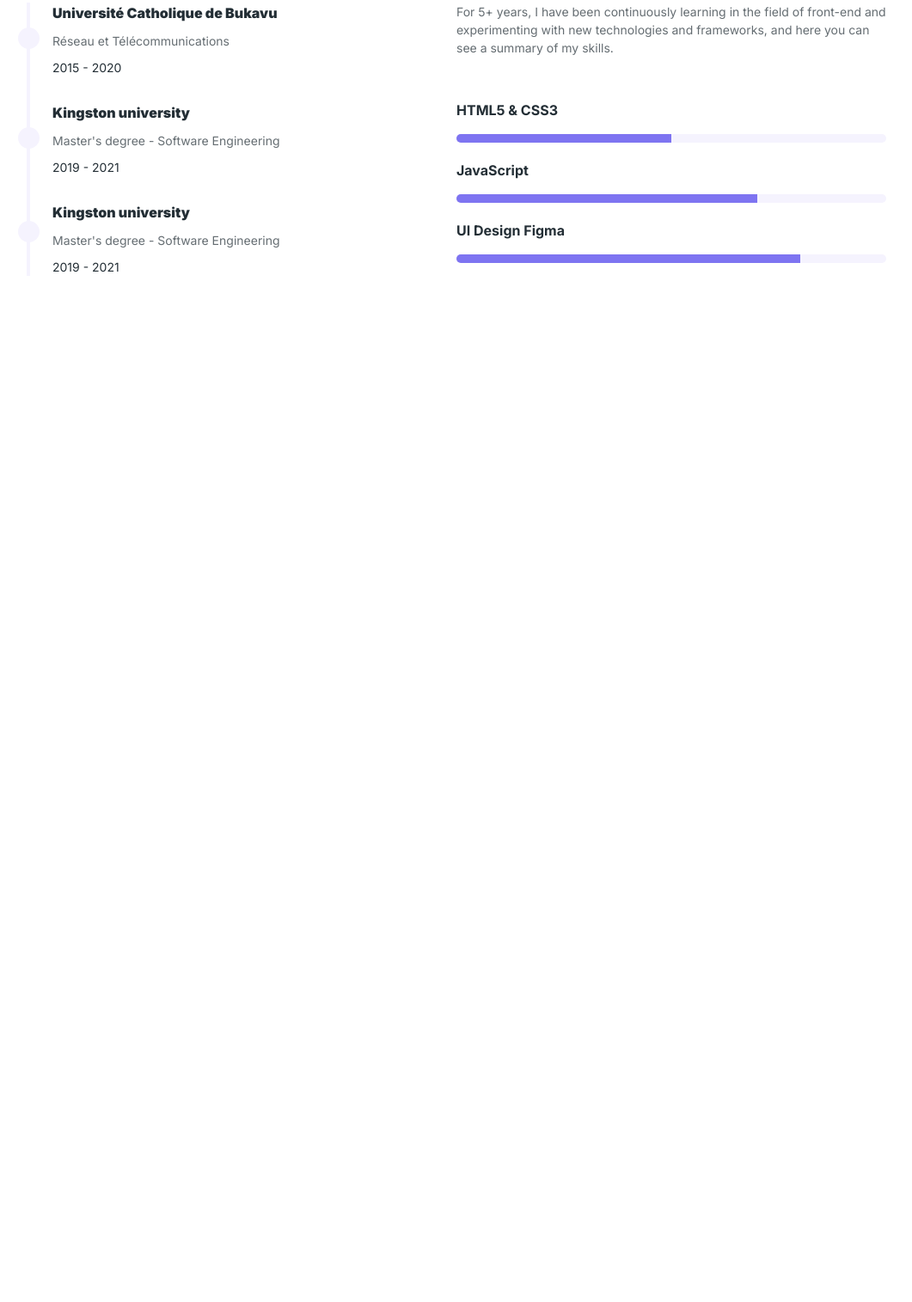
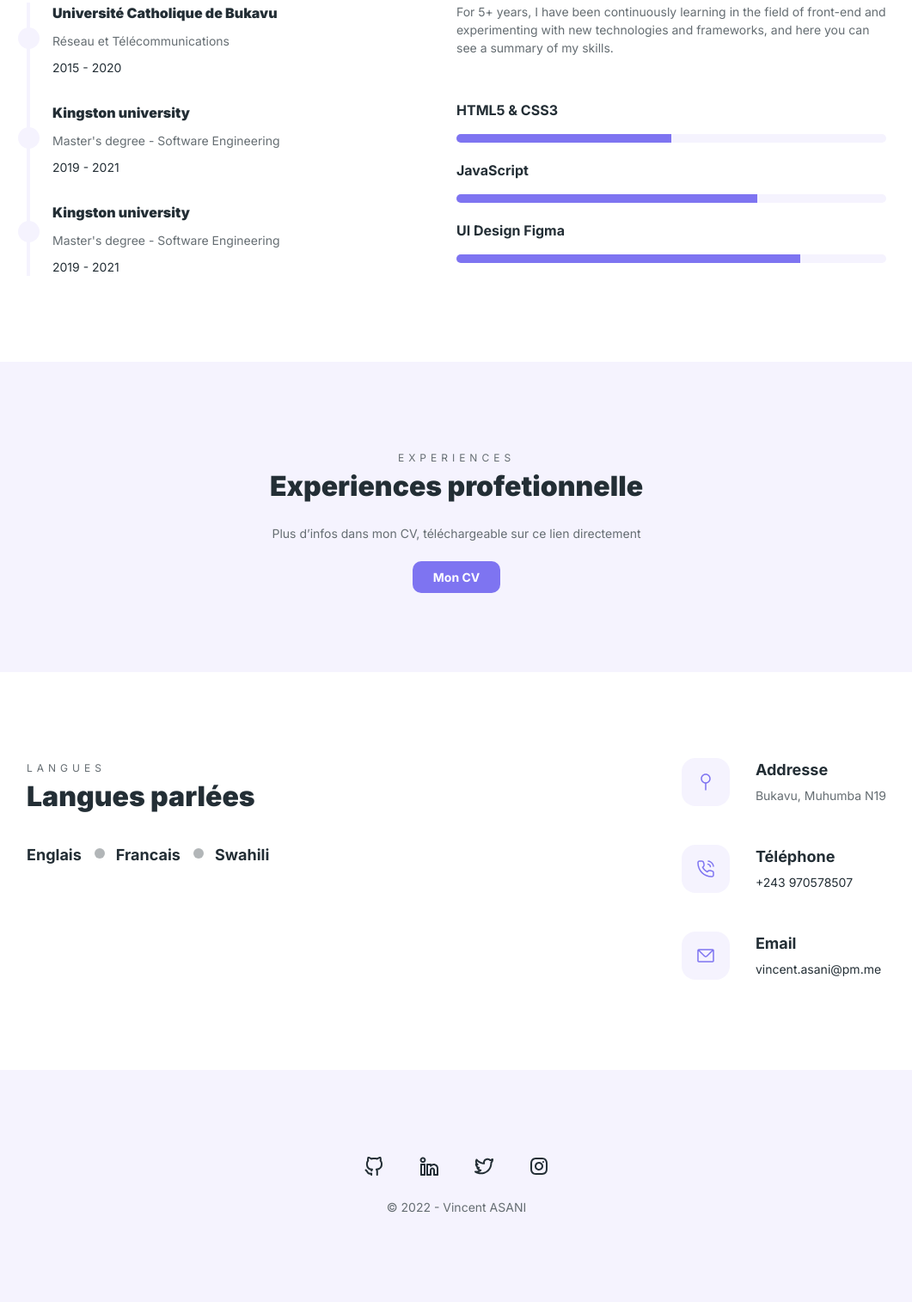
Before and after one commit to vincejs77/monporfolio, a plain HTML site: page index.html in a window 1280 px wide. Shown: the part 1077-2592 px from the top of the page at 86% size, without its empty margins (109-1170 px from the left). Before the commit the page ends 1578 px from the top, so only its background shows below. Drawn offline with Linux system fonts and the light colour scheme.

Commit message:
update: all

```diff
--- a/index.html
+++ b/index.html
@@ -140,16 +140,115 @@
 
 			<!-- EXPERIENCES -->
 			<section class="experiences">
-				<div class="container"></div>
+				<div class="container">
+					<div style="width: 100%">
+						<div class="title">
+							<span>Experiences</span>
+							<h2>Experiences profetionnelle</h2>
+						</div>
+						<div class="text">
+							<p>Plus d’infos dans mon CV, téléchargeable sur ce lien directement</p>
+							<p class="button">
+								<span> <a href="#" class="btn btn-primary" alt="Télécharger mon CV">Mon CV</a> </span>
+							</p>
+						</div>
+					</div>
+				</div>
 			</section>
 
 			<!-- CONTACTS -->
 			<section class="contacts">
-				<div class="container"></div>
+				<div class="container">
+					<div style="width: 100%">
+						<div class="title left">
+							<span>Langues</span>
+							<h2>Langues parlées</h2>
+						</div>
+
+						<div class="lang">
+							<h3>
+								Englais
+								<div></div>
+							</h3>
+							<h3>
+								Francais
+								<div></div>
+							</h3>
+							<h3>Swahili</h3>
+						</div>
+					</div>
+					<div class="contacts-infos">
+						<div class="contact-infos">
+							<div class="icon">
+								<img src="./public/icons/Icon-4.svg" alt="" />
+							</div>
+							<div class="text">
+								<h3>Addresse</h3>
+								<p>Bukavu, Muhumba N19</p>
+							</div>
+						</div>
+						<div class="contact-infos">
+							<div class="icon">
+								<img src="./public/icons/Icon-5.svg" alt="" />
+							</div>
+							<div class="text">
+								<h3>Téléphone</h3>
+								<p><a target="_blank" href="https://api.whatsapp.com/send?phone=+243970578507&text="> +243 970578507 </a></p>
+							</div>
+						</div>
+
+						<div class="contact-infos">
+							<div class="icon">
+								<img src="./public/icons/Icon-3.svg" alt="" />
+							</div>
+							<div class="text">
+								<h3>Email</h3>
+								<p>
+									<a href="mailto:vincent.asani@pm.me"> vincent.asani@pm.me </a>
+								</p>
+							</div>
+						</div>
+					</div>
+				</div>
 			</section>
 
 			<!-- FOOTER -->
-			<footer></footer>
+			<section class="footer">
+				<div class="container">
+					<div style="width: 100%">
+						<footer>
+							<div>
+								<ul>
+									<li>
+										<a href="http://" target="_blank" rel="noopener noreferrer">
+											<img src="./public/icons/Github.svg" alt="" />
+										</a>
+									</li>
+									<li>
+										<a href="http://" target="_blank" rel="noopener noreferrer">
+											<img src="./public/icons/Linkedin.svg" alt="" />
+										</a>
+									</li>
+									<li>
+										<a href="http://" target="_blank" rel="noopener noreferrer">
+											<img src="./public/icons/Twitter.svg" alt="" />
+										</a>
+									</li>
+									<li>
+										<a href="http://" target="_blank" rel="noopener noreferrer">
+											<img src="./public/icons/Instagram.svg" alt="" />
+										</a>
+									</li>
+								</ul>
+
+								<div class="signature">
+									<span>© 2022 - Vincent ASANI</span>
+								</div>
+							</div>
+						</footer>
+					</div>
+				</div>
+			</section>
 		</div>
 	</body>
 </html>
--- /dev/null
+++ b/src/styles/contacts.css
@@ -0,0 +1,77 @@
+:root {
+	--black: #232e35;
+	--primary: #7e74f1;
+	--primary-l: #f5f3fe;
+	--gray: #656d72;
+	--white: #ffffff;
+}
+
+.contacts .container {
+	display: flex;
+	justify-items: center;
+	justify-content: space-between;
+	padding-top: 80px;
+	padding-bottom: 80px;
+	width: 100%;
+}
+
+.lang {
+	display: flex;
+	justify-content: start;
+	justify-items: center;
+	margin-top: 30px;
+}
+
+.lang h3 {
+	font-size: 18px;
+	font-weight: 700;
+	color: var(--black);
+	margin: 0px 20px;
+	position: relative;
+}
+
+.lang h3:first-child {
+	margin-left: 0px;
+}
+
+.lang h3 div {
+	position: absolute;
+	top: 6px;
+	right: -27px;
+	width: 12px;
+	height: 12px;
+	background: var(--gray);
+	border-radius: 50%;
+	-webkit-border-radius: 50%;
+	-moz-border-radius: 50%;
+	-ms-border-radius: 50%;
+	-o-border-radius: 50%;
+	opacity: 0.5;
+}
+
+.contact-infos {
+	display: flex;
+	justify-content: start;
+	width: 100%;
+	margin-top: 40px;
+}
+
+.contact-infos:first-child {
+	margin-top: 0px;
+}
+
+.contact-infos .text {
+	margin-left: 30px;
+}
+
+.contact-infos h3 {
+	font-size: 18px;
+	font-weight: 700;
+	color: var(--black);
+}
+
+.contact-infos p {
+	font-size: 14px;
+	margin-top: 6px;
+	white-space: nowrap;
+}
--- /dev/null
+++ b/src/styles/experiences.css
@@ -0,0 +1,33 @@
+:root {
+	--black: #232e35;
+	--primary: #7e74f1;
+	--primary-l: #f5f3fe;
+	--gray: #656d72;
+	--white: #ffffff;
+}
+
+.experiences {
+	background: var(--primary-l);
+}
+
+.experiences .container {
+	display: flex;
+	justify-items: center;
+	justify-content: space-between;
+	padding-top: 80px;
+	padding-bottom: 80px;
+	width: 100%;
+}
+
+.experiences .title {
+	text-align: center;
+}
+
+.experiences .text {
+	text-align: center;
+	margin-top: 20px;
+}
+
+.experiences .text .button {
+	margin-top: 30px;
+}
--- a/src/styles/main.css
+++ b/src/styles/main.css
@@ -1,6 +1,8 @@
 @import url(./banner.css);
 @import url(./competences.css);
 @import url(./formations.css);
+@import url(./experiences.css);
+@import url(./contacts.css);
 
 @import url("https://fonts.googleapis.com/css2?family=Inter:wght@400;700;900&display=swap");
 
@@ -106,3 +108,33 @@ a:hover {
 /* COMPETENCES */
 /* FORMATIONS */
 /* CONTACTS */
+
+.footer {
+	background: var(--primary-l);
+}
+.footer .container {
+	display: flex;
+	justify-items: center;
+	justify-content: space-between;
+	padding-top: 80px;
+	padding-bottom: 80px;
+	width: 100%;
+}
+
+.footer ul {
+	display: flex;
+	justify-content: center;
+	margin-bottom: 20px;
+}
+
+.footer ul li {
+	margin-left: 40px;
+}
+
+.footer ul li:first-child {
+	margin-left: 0px;
+}
+
+.signature {
+	text-align: center;
+}
```
